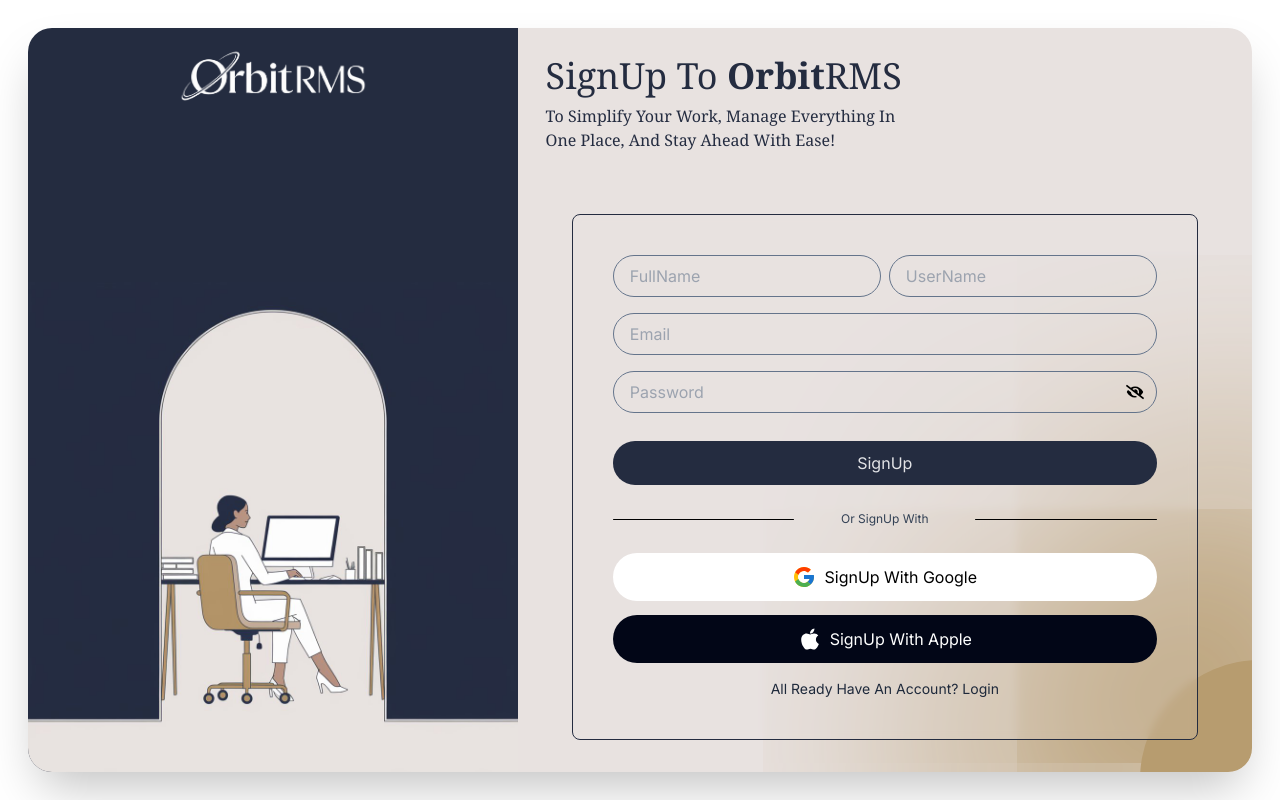
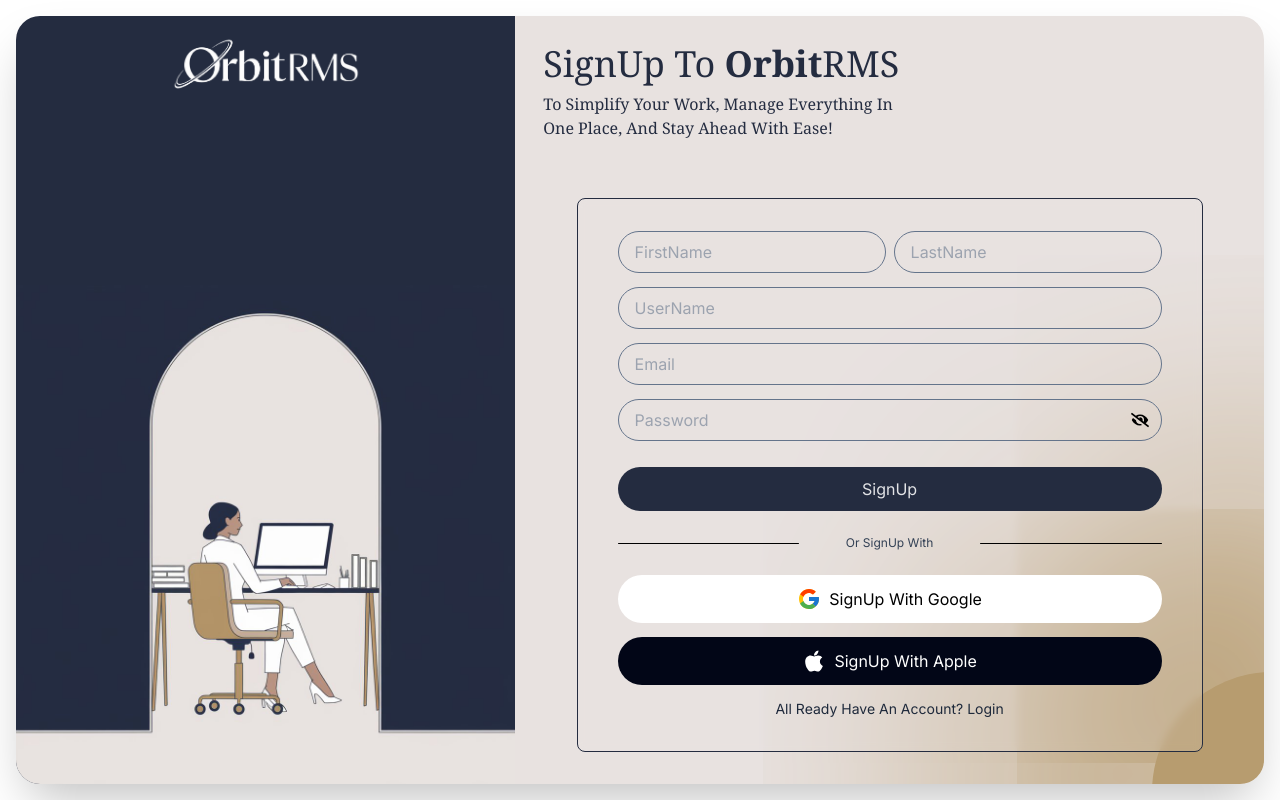
Before and after one commit to VarunPatel-07/OrbitRMS-FrontEnd, a React (Vite) app: page /auth/signup in a window 1280 px wide. Built offline with nearby package versions, Linux system fonts and the light colour scheme; no server answers.

Commit message:
working on the api intigration for the login

```diff
--- a/package.json
+++ b/package.json
@@ -15,6 +15,7 @@
     "@types/validator": "^13.12.2",
     "axios": "^1.7.9",
     "clsx": "^2.1.1",
+    "crypto-js": "^4.2.0",
     "lodash": "^4.17.21",
     "react": "^18.3.1",
     "react-dom": "^18.3.1",
--- a/src/Auth/Login.tsx
+++ b/src/Auth/Login.tsx
@@ -7,23 +7,37 @@
 import "./auth.css";
 import HelmetSeo from "../Helper/HelmetSeo";
 import { useState } from "react";
-import { isValidEmail } from "../Helper/HelperFunctions";
+import { isValidEmail, storeDataInLocalStorage } from "../Helper/HelperFunctions";
 import { Link } from "react-router-dom";
+import { loginForm } from "../interface/funcParamInterface";
+import { loginApiFunction } from "../Helper/api";
 
 function Login() {
   const [email, setEmail] = useState("" as string);
   const [password, setPassword] = useState("" as string);
   const [showError, setShowError] = useState(false as boolean);
 
+  const handelLoginFunction = async (data: loginForm) => {
+    const res = await loginApiFunction("auth/login", data, "POST");
+    if (!res?.success) return;
+    storeDataInLocalStorage(res?.user_info, "user-info");
+  };
+
   const handelLoginSubmit = (e: React.MouseEvent<HTMLButtonElement, MouseEvent>) => {
     e.preventDefault();
-    console.log("clicked");
     if (email.length < 1 || password.length < 4) {
       setShowError(true);
     } else {
       if (!isValidEmail(email)) {
         setShowError(true);
       }
+    }
+    if (!showError || email.length < 1 || password.length < 4 || !isValidEmail(email)) {
+      const loginData: loginForm = {
+        email: email,
+        password: password,
+      };
+      handelLoginFunction(loginData);
     }
   };
 
--- a/src/Auth/SignUp.tsx
+++ b/src/Auth/SignUp.tsx
@@ -13,7 +13,8 @@
 function SignUp() {
   const [email, setEmail] = useState("" as string);
   const [password, setPassword] = useState("" as string);
-  const [fullName, setFullName] = useState("" as string);
+  const [firstName, setFirstName] = useState("" as string);
+  const [lastName, setLastName] = useState("" as string);
   const [userName, setUserName] = useState("" as string);
   const [showError, setShowError] = useState(false as boolean);
 
@@ -35,7 +36,7 @@
         Content="SignUp To OrbitRMS to simplify your work, manage everything in one place, and stay ahead with ease!"
       />
       <div className="w-full h-screen">
-        <div className="w-full h-full flex items-center justify-center bg-white lg:p-4 xl:p-7 overflow-hidden">
+        <div className="w-full h-full flex items-center justify-center bg-white lg:p-4 xl:p-4 overflow-hidden">
           <div className="w-full h-full flex items-stretch justify-center rounded-3xl shadow-2xl overflow-hidden">
             <div className="w-[40%] h-full bg-[var(--main-blue-color)] flex flex-col items-center justify-between">
               <div className="w-full flex items-center justify-center py-3">
@@ -54,20 +55,34 @@
                   </p>
                 </div>
                 <div className="w-full flex items-center justify-center">
-                  <div className="login-form min-w-[60%] bg-[#e8e2e02f] backdrop-blur-sm py-10 px-10 relative z-10 flex items-center justify-center rounded-lg border border-[#242c40]">
-                    <div className="grid grid-cols-1 w-full gap-4 ">
+                  <div className="login-form min-w-[60%] bg-[#e8e2e02f] backdrop-blur-sm relative z-10 flex items-center justify-center rounded-lg border border-[#242c40]">
+                    <div className="py-8 px-10 max-h-[555px] overflow-auto hide-scrollbar scroll-mt-6">
+                      <div className="grid grid-cols-1 w-full gap-3.5">
                         <div className="w-full grid grid-cols-2 gap-2">
                           <div className="w-full">
                             <Input
                               ClassName="border-[1.5px] border-slate-500 text-black rounded-2xl bg-slate-50"
-                            placeHolder="FullName"
+                              placeHolder="FirstName"
                               Type="text"
-                            value={fullName}
-                            setValue={setFullName}
+                              value={firstName}
+                              setValue={setFirstName}
                               placeholderColor="text-gray-500"
                               showError={showError} // Pass the showError state
-                            errorMessage={fullName.length < 1 ? "This field is required" : ""}
+                              errorMessage={firstName.length < 1 ? "This field is required" : ""}
                             />
+                          </div>
+                          <div className="w-full">
+                            <Input
+                              ClassName="border-[1.5px] border-slate-500 text-black rounded-2xl bg-slate-50"
+                              placeHolder="LastName"
+                              Type="text"
+                              value={lastName}
+                              setValue={setLastName}
+                              placeholderColor="text-gray-500"
+                              showError={showError} // Pass the showError state
+                              errorMessage={lastName.length < 1 ? "This field is required" : ""}
+                            />
+                          </div>
                         </div>
                         <div className="w-full">
                           <Input
@@ -80,7 +95,6 @@
                             showError={showError} // Pass the showError state
                             errorMessage={userName.length < 1 ? "This field is required" : ""}
                           />
-                        </div>
                         </div>
                         <div className="w-full">
                           <Input
@@ -149,6 +163,7 @@
                     </div>
                   </div>
                 </div>
+              </div>
               <div className="bg-[#b79c6f] w-60 h-60 rounded-full absolute -right-32 -bottom-32 circle-box-shadow"></div>
             </div>
           </div>
--- a/src/Helper/HelperFunctions.ts
+++ b/src/Helper/HelperFunctions.ts
@@ -1,4 +1,8 @@
+/* eslint-disable @typescript-eslint/no-explicit-any */
 import validator from "validator";
+import * as CryptoJS from "crypto-js";
+
+const encryptionKey = import.meta.env.VITE_ENCRYPTION_KEY;
 
 export const isValidEmail = (email: string) => {
   const isValid = validator.isEmail(email);
@@ -21,3 +25,24 @@
     .filter((key) => conditionBasedClass[key])
     .join(" ")}`;
 };
+
+export const ErrorHandler = (message: string, error: Error) => {
+  console.log(`GlobalErrorHandler:<${message}>`, error);
+};
+// const encryptedData = ;
+export const storeDataInLocalStorage = (_data: any, key: string, encrypted: boolean = false) => {
+  if (!key) {
+    console.error("the key is required to store the data");
+    return;
+  }
+  let dataToStore: string;
+  if (encrypted) {
+    if (typeof _data == "object") {
+      _data = JSON.stringify(_data);
+    }
+    dataToStore = CryptoJS.AES.encrypt(_data, encryptionKey).toString();
+  } else {
+    dataToStore = typeof _data == "object" ? JSON.stringify(_data) : String(_data);
+  }
+  localStorage.setItem(key, dataToStore);
+};
--- /dev/null
+++ b/src/Helper/api.ts
@@ -0,0 +1,43 @@
+import axios, { AxiosHeaders } from "axios";
+import { loginForm } from "../interface/funcParamInterface";
+import { ErrorHandler } from "./HelperFunctions";
+
+const BASE_URL = import.meta.env.VITE_BACKEND_API_BASEURL;
+const defaultHeader = {
+  "Content-Type": "multipart/form-data",
+};
+
+export const loginApiFunction = async (
+  endpoint: string,
+  data: loginForm,
+  request_type: "GET" | "POST",
+  headers?: AxiosHeaders
+) => {
+  try {
+    const url = `${BASE_URL}/${endpoint}`;
+
+    const config = {
+      method: request_type,
+      url,
+      headers: headers || defaultHeader,
+    };
+
+    if (request_type == "POST") {
+      const formData = new FormData();
+      formData.append("email", data.email);
+      formData.append("password", data.password);
+      Object.assign(config, { data: formData });
+    } else {
+      Object.assign(config, { params: data });
+    }
+
+    const response = await axios(config);
+    if (response.data.success) {
+      return response.data;
+    } else {
+      throw new Error("Request Was Unsuccessful");
+    }
+  } catch (error) {
+    ErrorHandler("Error from the login API", error as Error);
+  }
+};
--- a/src/Pages/ClientInquiry/ClientInquiry.tsx
+++ b/src/Pages/ClientInquiry/ClientInquiry.tsx
@@ -1,5 +1,5 @@
 /* eslint-disable @typescript-eslint/no-explicit-any */
-import { useEffect, useState } from "react";
+import { useState } from "react";
 import Breadcrumbs from "../../common/Breadcrumbs";
 import Table from "../../common/Table/Table";
 import TableFilterSearchBar from "../../common/Table/TableFilterSearchBar";
@@ -77,10 +77,8 @@
   const [recordsPerPage, setRecordsPerPage] = useState<string | number>(10);
   const [selectedPage, setSelectedPage] = useState<number>(1);
   const [showDeleteModal, setShowDeleteModal] = useState(false);
-  const [loadingClientData, setLoadingClientData] = useState(true);
-  useEffect(() => {
-    setLoadingClientData(true);
-  }, []);
+  const [loadingClientData] = useState(false);
+
   return (
     <>
       <HelmetSeo Title="Client Inquires | OrbitRMS" />
--- /dev/null
+++ b/src/common/Button.tsx
@@ -0,0 +1,7 @@
+import React from "react";
+
+function Button({ children, className }: { children: React.ReactElement; className: string }) {
+  return <button className={className}>{children}</button>;
+}
+
+export default Button;
--- a/src/common/Input.tsx
+++ b/src/common/Input.tsx
@@ -3,24 +3,7 @@
 import { FaCloudUploadAlt, FaEye, FaEyeSlash, FaStarOfLife } from "react-icons/fa";
 import { useDropzone } from "react-dropzone";
 import { URLSafetyCheckerFunction } from "../Helper/URLSafetyCheckerFunction";
-
-interface InputProps {
-  Type?: "text" | "password" | "email" | "number" | "file" | "url"; // More specific input types
-  value?: string;
-  setValue?: (value: string) => void; // Function that updates the value
-  placeHolder?: string; // Optional placeholder
-  ClassName?: string;
-  placeholderColor?: string;
-  viewPasswordBtn?: boolean;
-  showError?: boolean;
-  errorMessage?: string;
-  showLabelField?: boolean;
-  labelFieldName?: string;
-  isRequiredField?: boolean;
-  RequiredFileTypeArray?: Array<string>;
-  setUrlErrorType?: (value: string) => void;
-  showDropFileScreenInFullScreen?: boolean;
-}
+import { InputProps } from "../interface/propsInterface";
 
 function Input(props: InputProps) {
   const {
--- a/src/common/Table/TableInfoHeader.tsx
+++ b/src/common/Table/TableInfoHeader.tsx
@@ -1,5 +1,6 @@
 import { BsThreeDotsVertical } from "react-icons/bs";
 import { GrExpand } from "react-icons/gr";
+import Button from "../Button";
 
 function TableInfoHeader() {
   return (
@@ -12,12 +13,12 @@
           </span>
         </div>
         <div className="flex items-center justify-end gap-3">
-          <button className="text-slate-800 rounded-lg px-2 py-2 border border-[#D0D5DD] flex items-center justify-center">
+          <Button className="text-slate-800 rounded-lg px-2 py-2 border border-[#D0D5DD] flex items-center justify-center">
             <GrExpand />
-          </button>
-          <button className="text-slate-800 rounded-lg px-2 py-2 border border-[#D0D5DD] flex items-center justify-center">
+          </Button>
+          <Button className="text-slate-800 rounded-lg px-2 py-2 border border-[#D0D5DD] flex items-center justify-center">
             <BsThreeDotsVertical />
-          </button>
+          </Button>
         </div>
       </div>
     </div>
```
Also changed, not shown: src/Pages/ClientInquiry/ClientInquiryFilters.tsx (+1 -12 lines), src/common/Breadcrumbs.tsx (+1 -7 lines), src/common/Table/Table.tsx (+4 -14 lines), 1 other file (tests, documents, lock files or other folders). Lines whose indentation alone changed are shown as unchanged.
